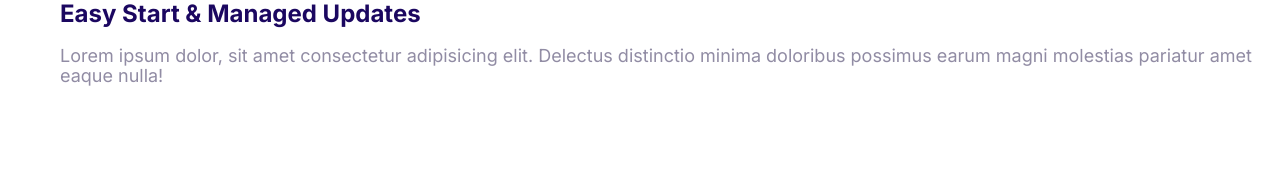
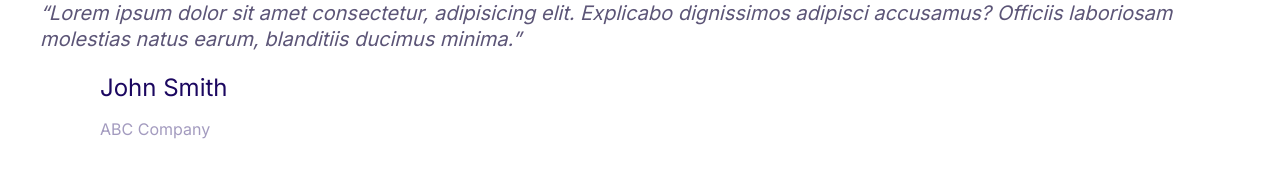
Before and after one commit to 1Mouse/cloudify, a plain HTML site: page index.html in a window 1280 px wide. Drawn offline with Linux system fonts and the light colour scheme.

Commit message:
adding the quote component

```diff
--- a/css/style.css
+++ b/css/style.css
@@ -4,6 +4,7 @@
     --color-accent: #ff3400;
     --color-headings: #1b0760;
     --color-body: #918ca4;
+    --color-body-darker:#5c5577;
     --color-border:#ccc;
     --border-radius:30px;
 }
@@ -376,3 +377,51 @@ a {
 .media__image{
     margin-top: 1rem;
 }
+
+/* Quotes */
+.quote{
+    font-size: 3rem;
+    font-style: italic;
+    color: var(--color-body-darker);
+    line-height: 1.3;
+}
+
+.quote__text::before{
+    content: open-quote;
+}
+
+.quote__text::after{
+    content: close-quote;
+}
+
+.quote__author{
+    font-style: normal ;
+    font-size: 3rem;
+    font-weight: 500;
+}
+
+.quote__author__organization{
+    opacity: 0.4;
+    color: var(--color-headings);
+    font-size: 2rem;
+    font-style: normal;
+}
+
+.quote__line{
+    position: relative;
+    bottom: 10px;
+}
+
+@media screen and (min-width: 1024px){
+    .quote{
+        font-size: 2rem;
+    }
+
+    .quote__author{
+        font-size: 2.4rem;
+    }
+
+    .quote__author__organization{
+        font-size: 1.6rem;
+    }
+}
--- a/index.html
+++ b/index.html
@@ -12,17 +12,22 @@
 </head>
 <body>
 
+    <blockquote class="quote">
+        <p class="quote__text">Lorem ipsum dolor sit amet consectetur, adipisicing elit. Explicabo dignissimos adipisci accusamus? Officiis laboriosam molestias natus earum, blanditiis ducimus minima.</p>
+        <footer>
             <div class="media">
                 <div class="media__image">
-                <svg class="icon icon--primary">
-                    <use xlink:href="./images/sprite.svg#snap"></use>
+                    <svg class="icon icon--primary quote__line">
+                        <use xlink:href="./images/sprite.svg#line"></use>
                     </svg>
                 </div>
                 <div class="media__body">
-            <h3 class="media__title">Easy Start & Managed Updates</h3>
-            <p>Lorem ipsum dolor, sit amet consectetur adipisicing elit. Delectus distinctio minima doloribus possimus earum magni molestias pariatur amet eaque nulla!</p>
+                    <h3 class="media__title quote__author">John Smith</h3>
+                    <p class="quote__author__organization">ABC Company</p>
                 </div>
             </div>
+        </footer>
+    </blockquote>
 
 </body>
 </html>
```
Also changed, not shown: components/quotes.html (added, +17 -0 lines). Lines whose indentation alone changed are shown as unchanged.
